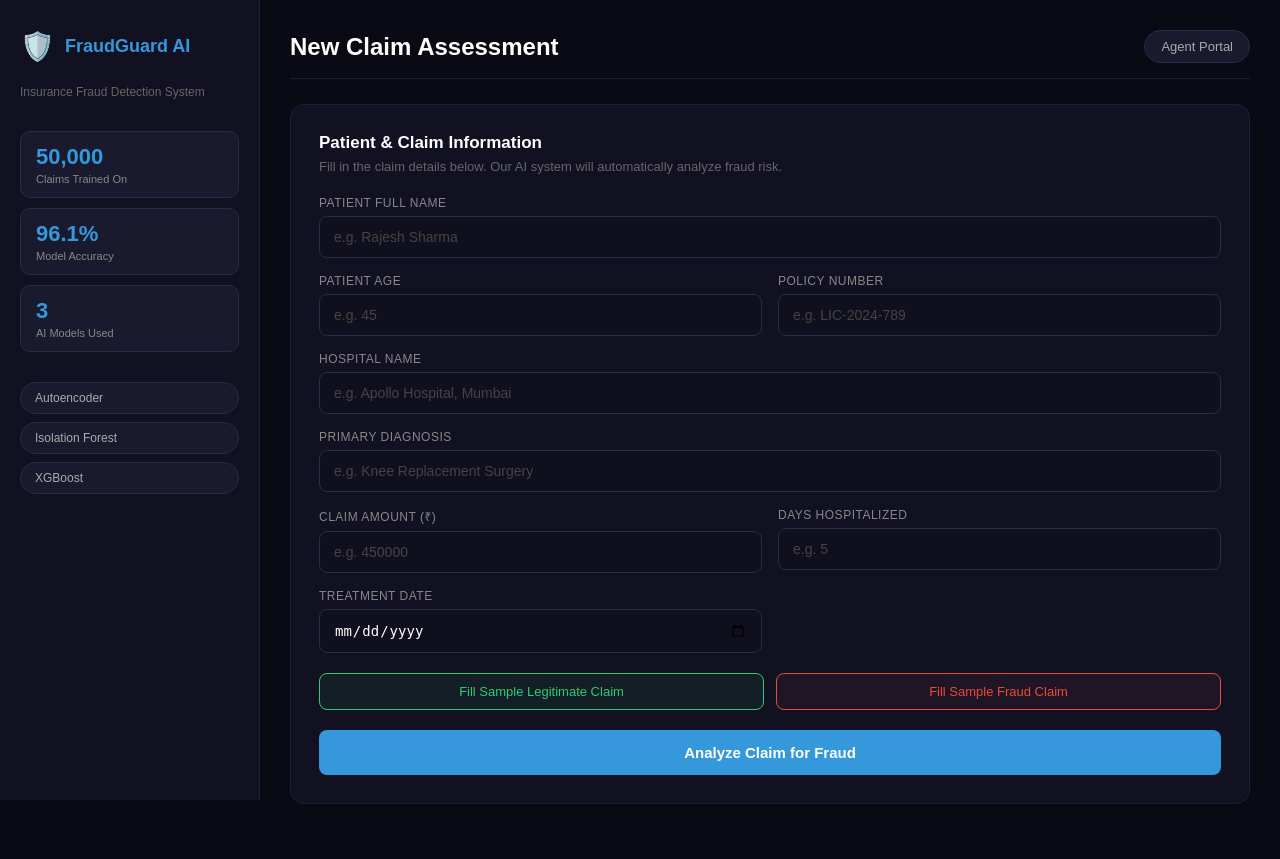
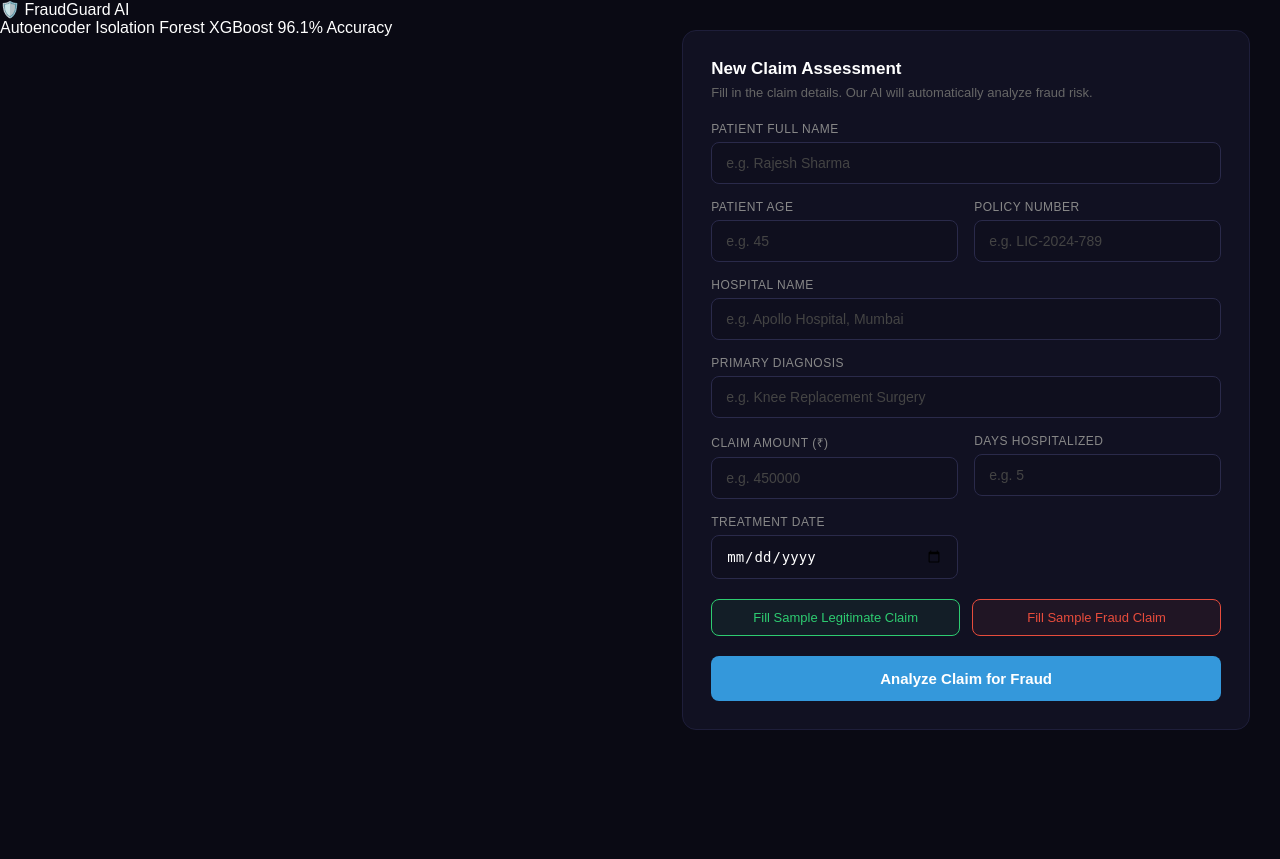
Before and after one commit to shravanichavan768-alt/insurance-fraud-autoencoder, a Flask app: page / in a window 1280 px wide. After the commit the page ends 730 px from the top, so only its background shows below. Run offline with Flask 3, Linux system fonts and the light colour scheme; parts of the project's set-up code (start-up, migrations or seed data) failed here and were passed over.

Commit message:
remove sidebar add navbar and claims log table

```diff
--- a/templates/index.html
+++ b/templates/index.html
@@ -3,51 +3,31 @@
 <head>
     <meta charset="UTF-8">
     <meta name="viewport" content="width=device-width, initial-scale=1.0">
-    <title>Insurance Fraud Detection Portal</title>
+    <title>FraudGuard AI — Insurance Fraud Detection</title>
     <link rel="stylesheet" href="{{ url_for('static', filename='style.css') }}">
+    <script src="https://cdn.jsdelivr.net/npm/chart.js"></script>
 </head>
 <body>
 
 <div class="portal">
 
-
-    <div class="sidebar">
-        <div class="logo">
-            <span>🛡️</span>
-            <h2>FraudGuard AI</h2>
-        </div>
-        <p class="sidebar-sub">Insurance Fraud Detection System</p>
-        <div class="sidebar-stats">
-            <div class="stat-box">
-                <span class="stat-num">50,000</span>
-                <span class="stat-label">Claims Trained On</span>
-            </div>
-            <div class="stat-box">
-                <span class="stat-num">96.1%</span>
-                <span class="stat-label">Model Accuracy</span>
-            </div>
-            <div class="stat-box">
-                <span class="stat-num">3</span>
-                <span class="stat-label">AI Models Used</span>
-            </div>
-        </div>
-        <div class="model-badges">
-            <span class="badge"> Autoencoder</span>
-            <span class="badge"> Isolation Forest</span>
-            <span class="badge"> XGBoost</span>
+    <!-- Top Navbar -->
+    <div class="navbar">
+        <div class="nav-logo">🛡️ FraudGuard AI</div>
+        <div class="nav-stats">
+            <span> Autoencoder</span>
+            <span> Isolation Forest</span>
+            <span> XGBoost</span>
+            <span class="nav-accuracy">96.1% Accuracy</span>
         </div>
     </div>
 
+    <div class="main">
 
-    <div class="main">
-        <div class="topbar">
-            <h1>New Claim Assessment</h1>
-            <span class="agent-tag"> Agent Portal</span>
-        </div>
-
+        <!-- Form Card -->
         <div class="form-card">
-            <h3> Patient & Claim Information</h3>
-            <p class="form-sub">Fill in the claim details below. Our AI system will automatically analyze fraud risk.</p>
+            <h3> New Claim Assessment</h3>
+            <p class="form-sub">Fill in the claim details. Our AI will automatically analyze fraud risk.</p>
 
             <div class="form-grid">
                 <div class="form-group full">
@@ -56,7 +36,7 @@
                 </div>
                 <div class="form-group">
                     <label>Patient Age</label>
-                    <input type="number" id="patient_age" placeholder="e.g. 45" min="1" max="120">
+                    <input type="number" id="patient_age" placeholder="e.g. 45">
                 </div>
                 <div class="form-group">
                     <label>Policy Number</label>
@@ -84,7 +64,6 @@
                 </div>
             </div>
 
-
             <div class="sample-btns">
                 <button class="sample-btn legit-btn" onclick="fillSample('legit')">
                     Fill Sample Legitimate Claim
@@ -99,8 +78,26 @@
             </button>
         </div>
 
+        <!-- Result -->
+        <div id="result"></div>
 
-        <div id="result"></div>
+        <!-- Claims Log -->
+        <div class="log-card" id="log-card" style="display:none">
+            <h3> Recent Claims Log</h3>
+            <table class="log-table">
+                <thead>
+                    <tr>
+                        <th>Patient</th>
+                        <th>Hospital</th>
+                        <th>Amount (₹)</th>
+                        <th>Risk Score</th>
+                        <th>Verdict</th>
+                        <th>Time</th>
+                    </tr>
+                </thead>
+                <tbody id="log-body"></tbody>
+            </table>
+        </div>
 
     </div>
 </div>
```
